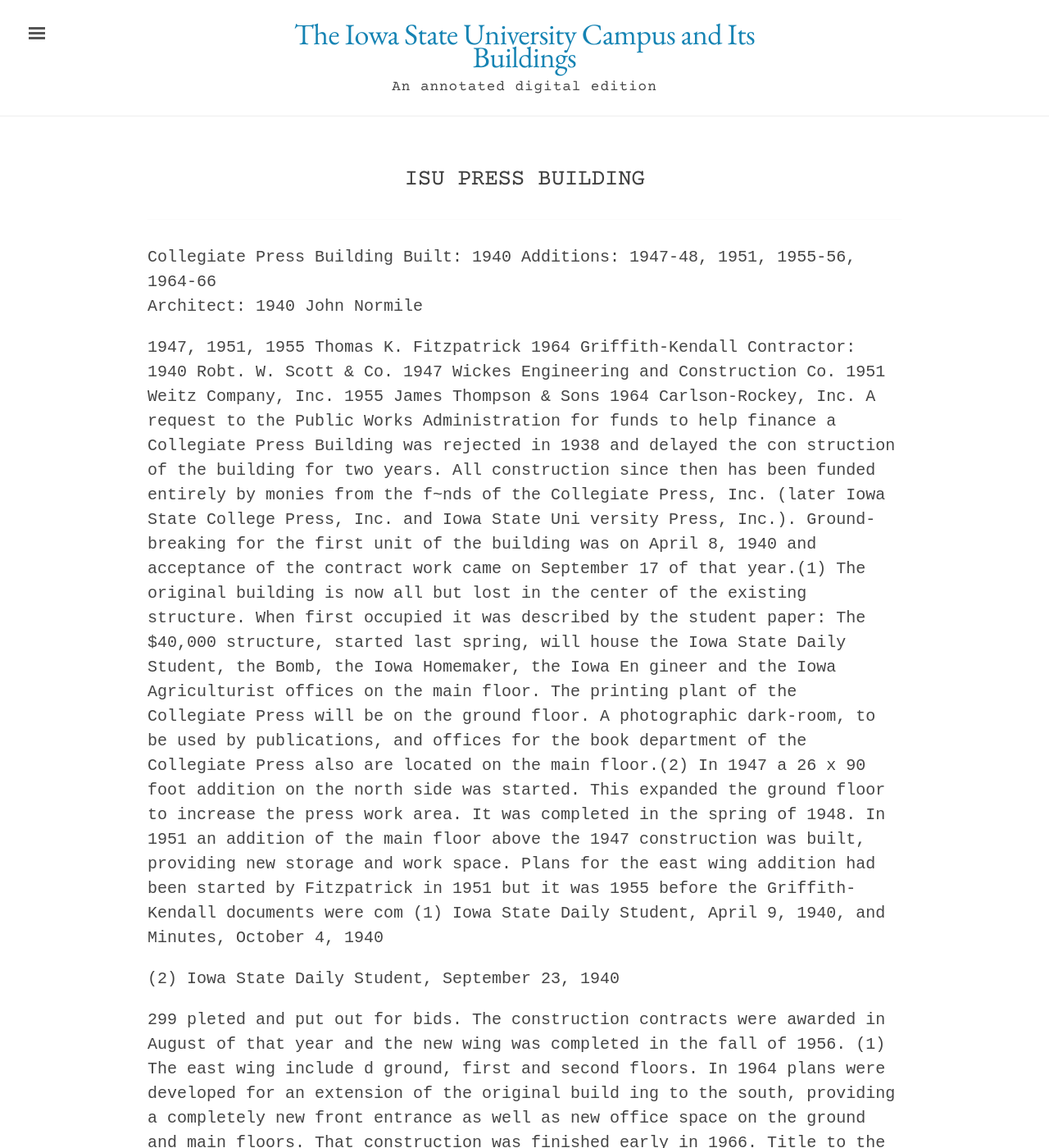
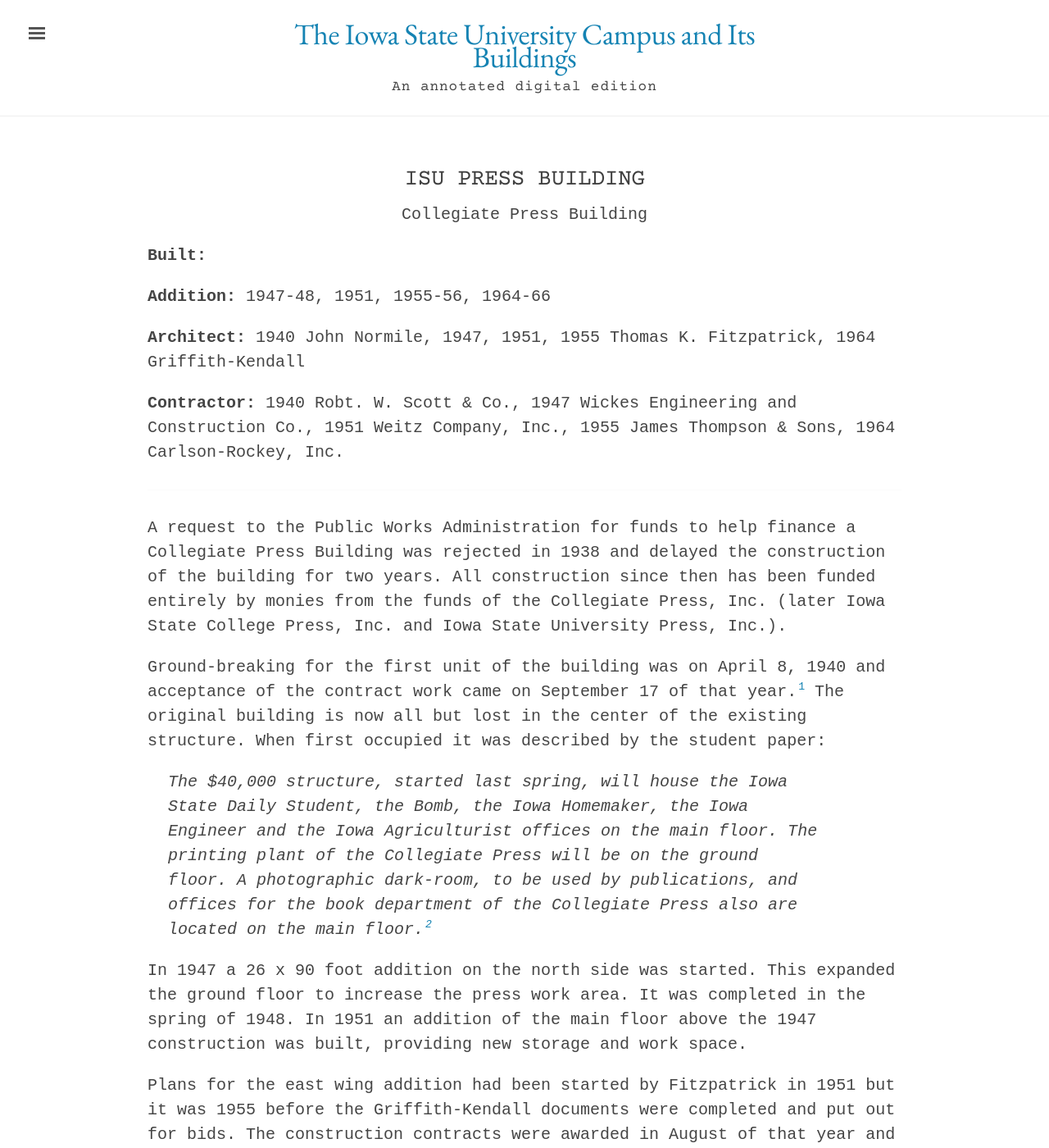
Before and after one commit to emanderson811/day-edition, a Jekyll site: the page built from _texts/buildings/117day-isu-press.md, in a window 1280 px wide and 1400 px high. Shown: the whole window at 82% size. Built offline with Jekyll 4.4.1, drawn with Linux system fonts in a browser that asks for light colours; some of the changed text lies outside the part shown.

Commit message:
Update 117day-isu-press.md

```diff
--- a/_texts/buildings/117day-isu-press.md
+++ b/_texts/buildings/117day-isu-press.md
@@ -1,11 +1,23 @@
 ---
 layout: building
 title: "ISU Press Building"
-alternative_name:
-built:
+alternative_name: "Collegiate Press Building"
+built: 1940
 addition:
+  - "1947-48"
+  - "1951"
+  - "1955-56"
+  - "1964-66"
 architect:
+  - "1940 John Normile"
+  - "1947, 1951, 1955 Thomas K. Fitzpatrick"
+  - "1964 Griffith-Kendall"
 contractor:
+  - "1940 Robt. W. Scott & Co."
+  - "1947 Wickes Engineering and Construction Co."
+  - "1951 Weitz Company, Inc."
+  - "1955 James Thompson & Sons"
+  - "1964 Carlson-Rockey, Inc."
 razed:
 author:
 rights: Public Domain
@@ -14,31 +26,24 @@
 ---
 ---
 
-Collegiate Press Building
-Built:  1940  Additions: 1947-48, 1951, 1955-56,
-1964-66
-Architect: 1940 John Normile
+A request to the Public Works Administration for funds to help finance a Collegiate Press Building was rejected in 1938 and delayed the construction of the building for two years. All construction since then has been funded entirely by monies from the funds of the Collegiate Press, Inc. (later Iowa State College Press, Inc. and Iowa State University Press, Inc.).
 
-1947, 1951, 1955 Thomas K. Fitzpatrick 1964 Griffith-Kendall
-Contractor: 1940 Robt. W. Scott & Co.
-1947 Wickes Engineering and Construction Co.
-1951 Weitz Company, Inc.
-1955 James Thompson & Sons
-1964 Carlson-Rockey, Inc.
-A request to the Public Works Administration for funds to help finance a Collegiate Press Building was rejected in 1938 and delayed the con struction of the building for two years. All construction since then has been funded entirely by monies from the f~nds of the Collegiate Press, Inc. (later Iowa State College Press, Inc. and Iowa State Uni versity Press, Inc.).
-Ground-breaking for the first unit of the building was on April 8, 1940 and acceptance of the contract work came on September 17 of that year.(1) The original building is now all but lost in the center of the existing structure. When first occupied it was described by the student paper:
-The $40,000 structure, started last spring, will house the Iowa State Daily Student, the Bomb, the Iowa Homemaker, the Iowa En gineer and the Iowa Agriculturist offices on the main floor. The printing plant of the Collegiate Press will be on the ground floor. A photographic dark-room, to be used by publications, and offices for the book department of the Collegiate Press also are located on the main floor.(2)
-In 1947 a 26 x 90 foot addition on the north side was started. This expanded the ground floor to increase the press work area. It was completed in the spring of 1948. In 1951 an addition of the main
-floor above the 1947 construction was built, providing new storage and work space.
-Plans for the east wing addition had been started by Fitzpatrick in 1951 but it was 1955 before the Griffith-Kendall documents were com
-(1)
-Iowa State Daily Student, April 9, 1940, and Minutes, October 4, 1940
+Ground-breaking for the first unit of the building was on April 8, 1940 and acceptance of the contract work came on September 17 of that year.[^fn1] The original building is now all but lost in the center of the existing structure. When first occupied it was described by the student paper:
 
-(2)
-Iowa State Daily Student, September 23, 1940
+>The $40,000 structure, started last spring, will house the Iowa State Daily Student, the Bomb, the Iowa Homemaker, the Iowa Engineer and the Iowa Agriculturist offices on the main floor. The printing plant of the Collegiate Press will be on the ground floor. A photographic dark-room, to be used by publications, and offices for the book department of the Collegiate Press also are located on the main floor.[^fn2]
 
+In 1947 a 26 x 90 foot addition on the north side was started. This expanded the ground floor to increase the press work area. It was completed in the spring of 1948. In 1951 an addition of the main floor above the 1947 construction was built, providing new storage and work space.
 
-299
-pleted and put out for bids. The construction contracts were awarded in August of that year and the new wing was completed in the fall of 1956. (1) The east wing include d ground, first and second floors.
-In 1964 plans were developed for an extension of the original build ing to the south, providing a completely new front entrance as well as new office space on the ground and main floors. That construction was finished early in 1966.
-Title to the land on which the building is located was transferred from the State to the Corporation on April 11, 1955, in order to satis fy the legal requirements in negotiating a bank loan for the building construction.(2) Title will revert to the State when the corporation is free of indebtedness on building costs.
+Plans for the east wing addition had been started by Fitzpatrick in 1951 but it was 1955 before the Griffith-Kendall documents were completed and put out for bids. The construction contracts were awarded in August of that year and the new wing was completed in the fall of 1956. [^fn3] The east wing included ground, first and second floors.
+
+[^fn1]: Iowa State Daily Student, April 9, 1940, and Minutes, October 4, 1940
+
+[^fn2]: Iowa State Daily Student, September 23, 1940
+
+In 1964 plans were developed for an extension of the original building to the south, providing a completely new front entrance as well as new office space on the ground and main floors. That construction was finished early in 1966.
+
+Title to the land on which the building is located was transferred from the State to the Corporationon April 11, 1955, in order to satisfy the legal requirements in negotiating a bank loan for the building construction.[^fn4] Title will revert to the State when the corporation is free of indebtedness on building costs.
+
+[^fn3]: Minutes, December 13-14, 1956
+
+[^fn4]: Minutes, April 14-15, 1955
```
